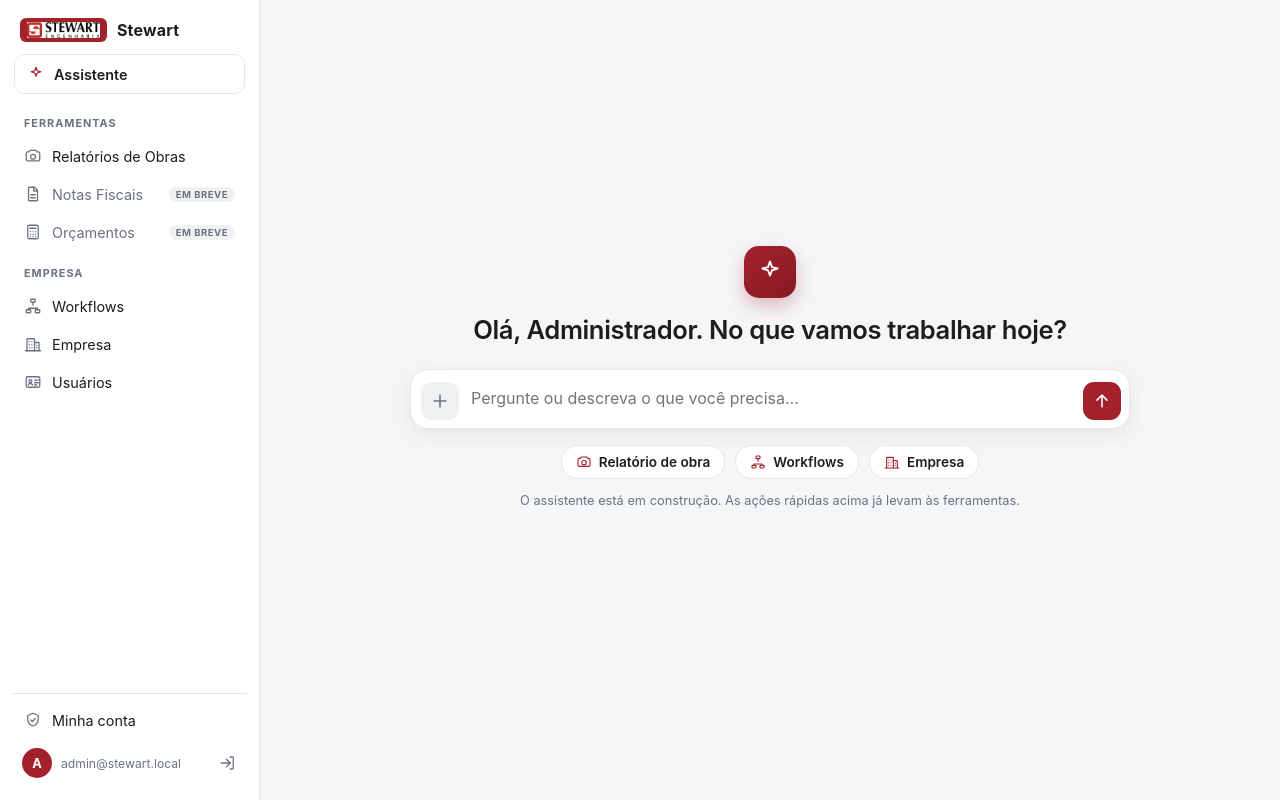
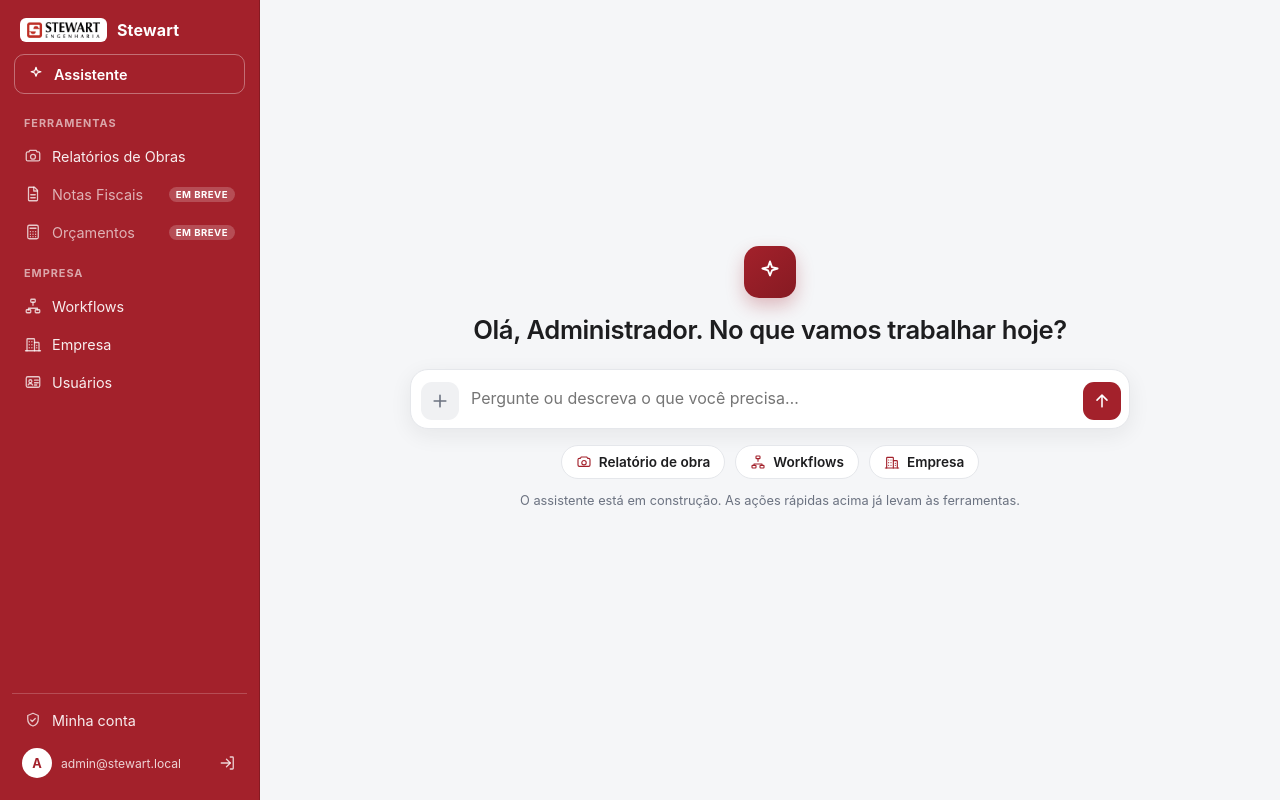
Before and after one commit to pedrogoesia/stewart, a Flask app: page / in a window 1280 px wide. Run offline with Flask 3, Linux system fonts and the light colour scheme; a user stored in the database is signed in; some libraries are stand-ins or nearby versions.

Commit message:
Barra lateral toda vermelha com texto branco
Fundo na cor da marca (vermelho Stewart) e textos/ícones em branco. Ajusta os
contrastes: hover e item ativo com sobreposição branca translúcida, selo 'em
breve' e avatar invertidos (branco/vermelho), bordas e rótulos em branco suave.

https://claude.ai/code/session_01DfBsRb469UrQ5twVHEMxF3

```diff
--- a/static/css/style.css
+++ b/static/css/style.css
@@ -514,46 +514,47 @@ body.has-sidebar .conteudo { margin-left: 260px; }
 
 .sidebar {
   position: fixed; top: 0; left: 0; bottom: 0; width: 260px; z-index: 60;
-  background: #fff; border-right: 1px solid var(--line);
+  background: var(--red); border-right: 1px solid var(--red-dark);
   display: flex; flex-direction: column; padding: 14px 12px;
 }
-.sb-brand { display: flex; align-items: center; gap: 10px; text-decoration: none; color: var(--ink); padding: 4px 8px 12px; }
-.sb-logo { height: 24px; background: var(--red); padding: 4px 7px; border-radius: 6px; }
-.sb-brand-txt { font-weight: 700; letter-spacing: .2px; }
+.sb-brand { display: flex; align-items: center; gap: 10px; text-decoration: none; color: #fff; padding: 4px 8px 12px; }
+.sb-logo { height: 24px; background: #fff; padding: 4px 7px; border-radius: 6px; }
+.sb-brand-txt { font-weight: 700; letter-spacing: .2px; color: #fff; }
 
 .sb-novo {
   display: flex; align-items: center; gap: 9px; margin: 0 2px 8px;
-  padding: 10px 12px; border: 1px solid var(--line); border-radius: 10px;
-  text-decoration: none; color: var(--ink); font-weight: 600; font-size: .9rem;
+  padding: 10px 12px; border: 1px solid rgba(255, 255, 255, .35); border-radius: 10px;
+  text-decoration: none; color: #fff; font-weight: 600; font-size: .9rem;
 }
-.sb-novo:hover { background: #f7f8fa; border-color: #d4d7dd; }
-.sb-novo svg { width: 18px; height: 18px; color: var(--red); }
+.sb-novo:hover { background: rgba(255, 255, 255, .14); border-color: rgba(255, 255, 255, .55); }
+.sb-novo svg { width: 18px; height: 18px; color: #fff; }
 
 .sb-nav { flex: 1; overflow-y: auto; display: flex; flex-direction: column; gap: 2px; }
-.sb-sec { font-size: .68rem; text-transform: uppercase; letter-spacing: .09em; color: var(--muted); padding: 14px 12px 6px; font-weight: 700; }
+.sb-sec { font-size: .68rem; text-transform: uppercase; letter-spacing: .09em; color: rgba(255, 255, 255, .6); padding: 14px 12px 6px; font-weight: 700; }
 .sb-item {
   display: flex; align-items: center; gap: 10px; padding: 9px 12px;
-  border-radius: 9px; text-decoration: none; color: var(--ink); font-size: .9rem;
+  border-radius: 9px; text-decoration: none; color: rgba(255, 255, 255, .92); font-size: .9rem;
 }
-.sb-item svg { width: 18px; height: 18px; color: var(--muted); flex: 0 0 auto; }
-.sb-item:hover { background: #f4f5f7; }
-.sb-item.ativo { background: #fdf4f4; color: var(--red); font-weight: 600; }
-.sb-item.ativo svg { color: var(--red); }
-.sb-item-inativo { color: var(--muted); }
+.sb-item svg { width: 18px; height: 18px; color: rgba(255, 255, 255, .75); flex: 0 0 auto; }
+.sb-item:hover { background: rgba(255, 255, 255, .13); color: #fff; }
+.sb-item:hover svg { color: #fff; }
+.sb-item.ativo { background: rgba(255, 255, 255, .18); color: #fff; font-weight: 600; }
+.sb-item.ativo svg { color: #fff; }
+.sb-item-inativo { color: rgba(255, 255, 255, .65); }
 .sb-breve {
   margin-left: auto; font-size: .6rem; text-transform: uppercase; letter-spacing: .05em;
-  background: #f0f1f3; color: var(--muted); padding: 2px 7px; border-radius: 20px; font-weight: 700;
+  background: rgba(255, 255, 255, .2); color: #fff; padding: 2px 7px; border-radius: 20px; font-weight: 700;
 }
 
-.sb-rodape { border-top: 1px solid var(--line); padding-top: 8px; margin-top: 6px; display: flex; flex-direction: column; gap: 2px; }
+.sb-rodape { border-top: 1px solid rgba(255, 255, 255, .2); padding-top: 8px; margin-top: 6px; display: flex; flex-direction: column; gap: 2px; }
 .sb-user { display: flex; align-items: center; gap: 9px; padding: 8px 10px; }
 .sb-avatar {
-  width: 30px; height: 30px; border-radius: 50%; background: var(--red); color: #fff;
+  width: 30px; height: 30px; border-radius: 50%; background: #fff; color: var(--red);
   display: grid; place-items: center; font-size: .8rem; font-weight: 700; flex: 0 0 auto; text-transform: uppercase;
 }
-.sb-email { font-size: .76rem; color: var(--muted); overflow: hidden; text-overflow: ellipsis; white-space: nowrap; flex: 1; }
-.sb-sair { color: var(--muted); display: grid; place-items: center; text-decoration: none; }
-.sb-sair:hover { color: var(--red); }
+.sb-email { font-size: .76rem; color: rgba(255, 255, 255, .8); overflow: hidden; text-overflow: ellipsis; white-space: nowrap; flex: 1; }
+.sb-sair { color: rgba(255, 255, 255, .8); display: grid; place-items: center; text-decoration: none; }
+.sb-sair:hover { color: #fff; }
 .sb-sair svg { width: 18px; height: 18px; }
 
 /* ----------------------------------------------------------- Harness (chat) */
```
